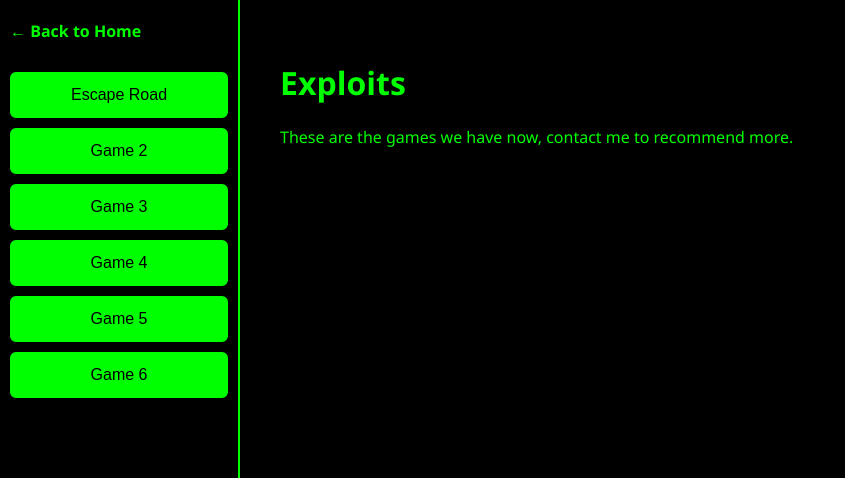
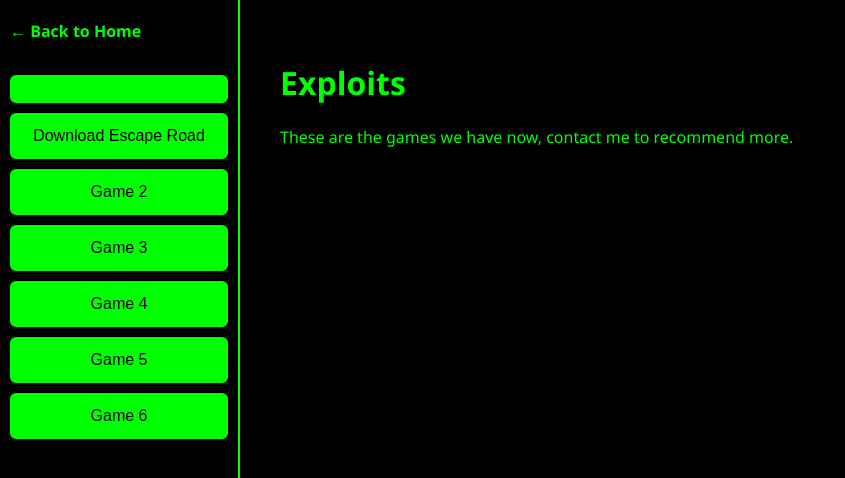
Before and after one commit to Lordluna67/game, a plain HTML site: page download.html in a window 1280 px wide. Shown: the top 478 px of the page, without its empty margins (0-845 px from the left). Drawn offline with Linux system fonts and the light colour scheme.

Commit message:
Update download.html

```diff
--- a/download.html
+++ b/download.html
@@ -10,8 +10,11 @@
   <div class="sidebar">
     <a href="index.html" class="nav-back">← Back to Home</a>
 
-    <button class="btn-base" style="width: 100%; margin-bottom: 10px;" onclick="location.href='escape-road.html'">
-  Escape Road
+    <button class="btn-base" style="width: 100%; margin-bottom: 10px;" onclick="location.href="clescaperoad.html" download="EscapeRoad_Game.html" style="text-decoration: none;">
+  <button class="btn-base" style="width: 100%; margin-bottom: 10px;">
+    Download Escape Road
+  </button>
+
 </button>
     <button class="btn-base" style="width: 100%; margin-bottom: 10px;">Game 2</button>
     <button class="btn-base" style="width: 100%; margin-bottom: 10px;">Game 3</button>
```
